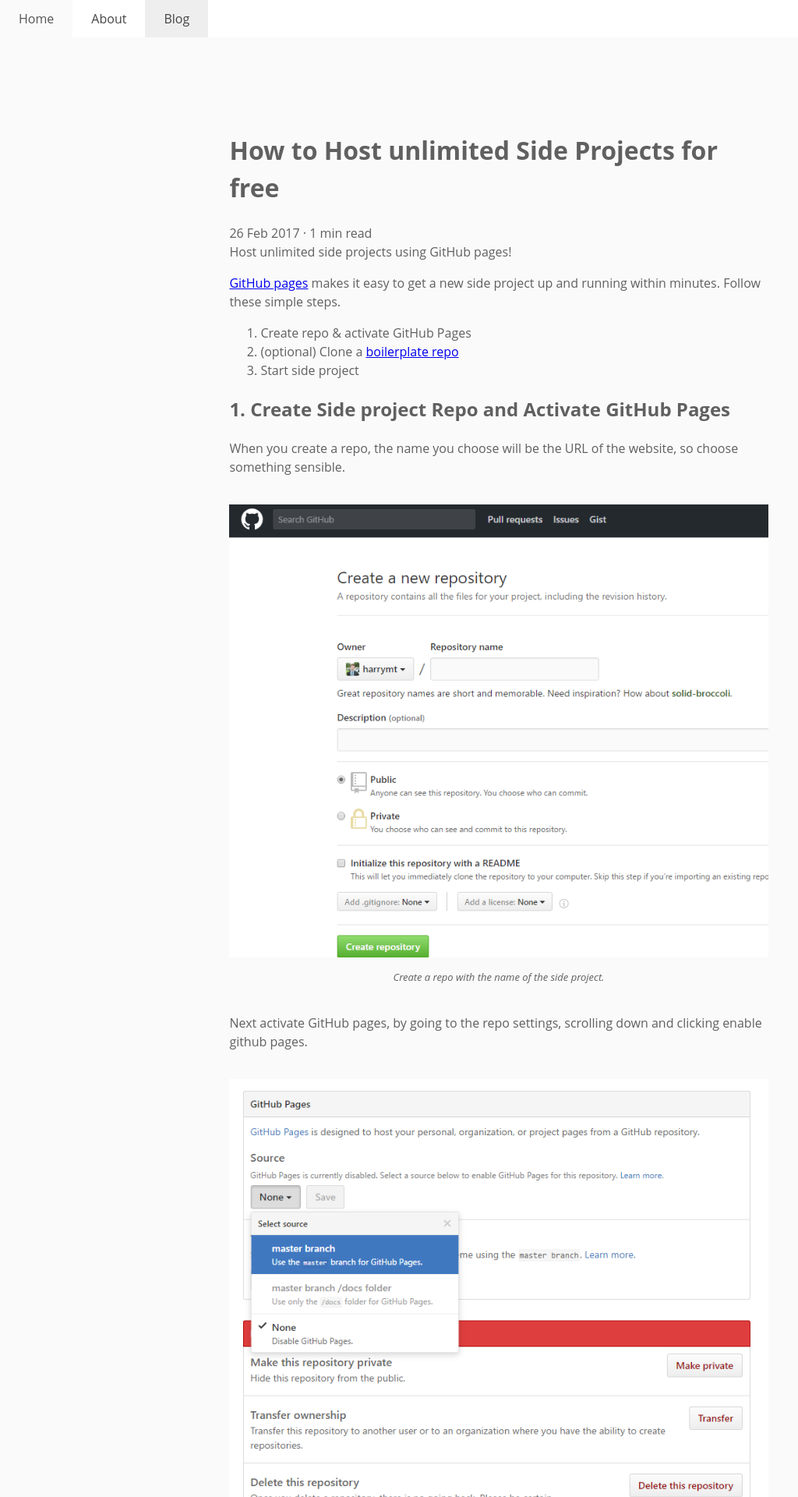
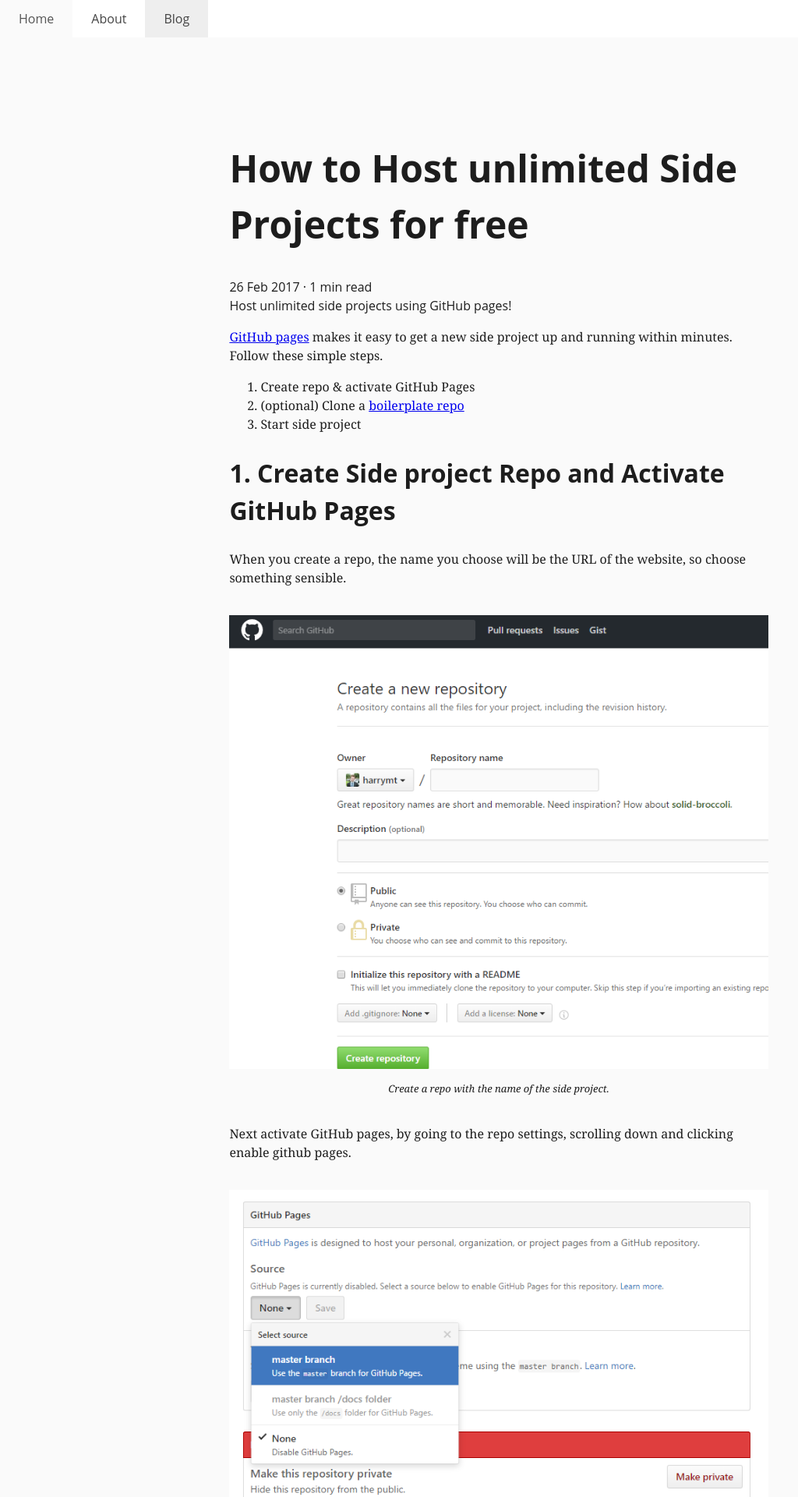
Before and after one commit to harrymt/blog, a Jekyll site: the page built from _posts/2017-02-26-how-i-host-my-side-projects.md, in a window 1280 px wide. Shown: the top 1920 px of the page at 78% size, without its empty margins (0-1024 px from the left). Built offline with Jekyll 4.4.1, drawn with Linux system fonts in a browser that asks for light colours.

Commit message:
Updated font-size for better readability

```diff
--- a/css/stylesheet.css
+++ b/css/stylesheet.css
@@ -2,15 +2,26 @@
 body {
   padding: 0;
   margin: 0;
-  font-family: "Open Sans", "Helvetica Neue", Helvetica, Arial, sans-serif;
+  font-family: Georgia, serif;
   font-size: 16px;
   line-height: 1.5;
-  color: #606060;
+  color: #1d1d1d;
   background: #fafafa;
 }
 
+h1 {
+  font-size: 3em;
+}
+
+h2 {
+  font-size: 2em;
+}
+
+h1, h2, span, .message, .post-list-item a {
+  font-family: "Open Sans", "Helvetica Neue", Helvetica, Arial, sans-serif;
+}
+
 /* Header */
-
 header {
     padding-bottom: 50px;
 }
@@ -28,9 +39,11 @@
   padding: 0;
   list-style: none;
   line-height: 1em;
+
 }
 
 header nav ul li a {
+  font-family: "Open Sans", "Helvetica Neue", Helvetica, Arial, sans-serif;
   color: #444;
   text-decoration: none;
   display: block;
```
